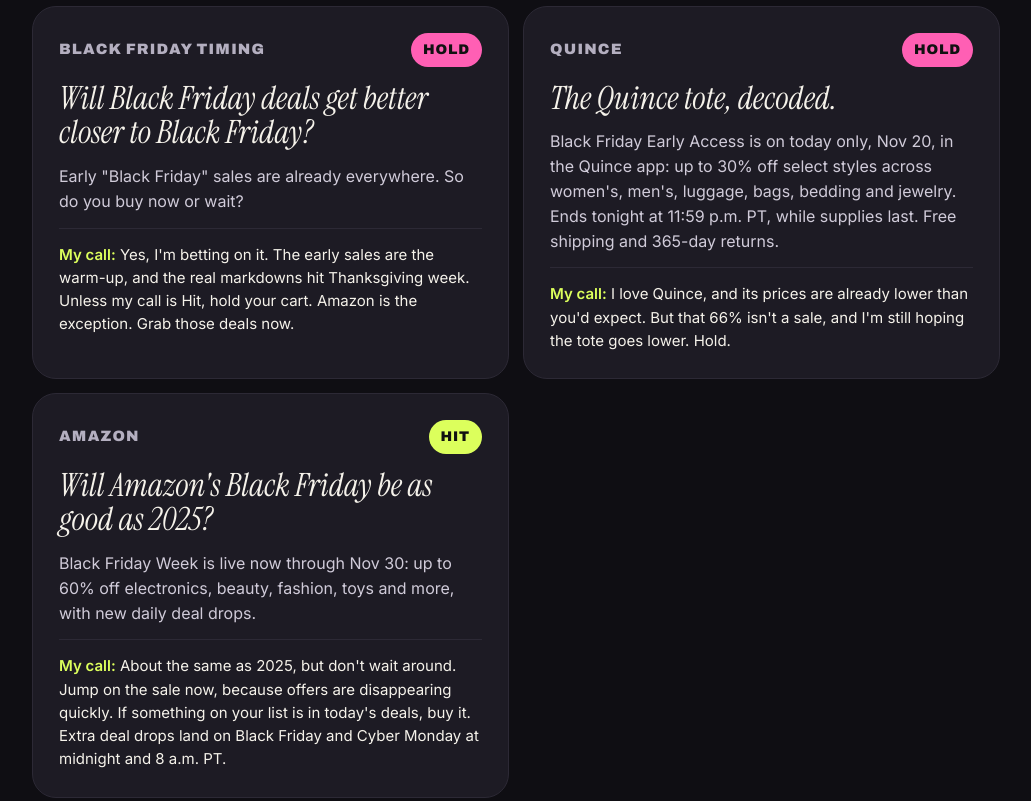
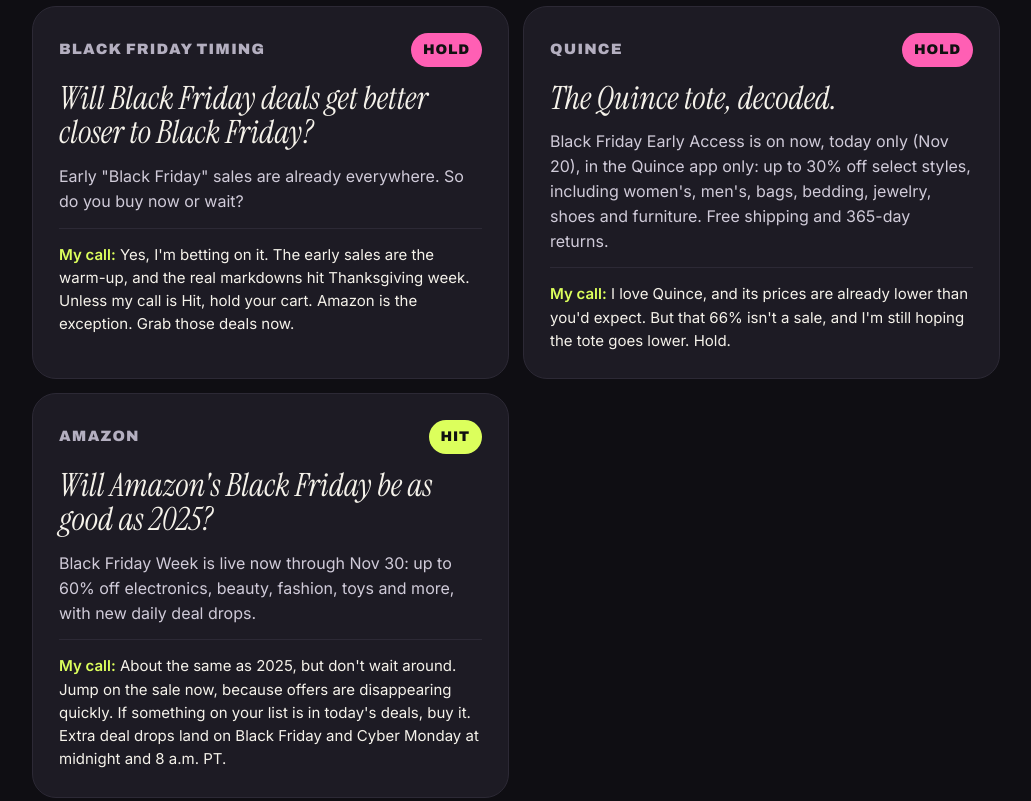
Before and after one commit to H2marketingnyfl68/hillslist, a plain HTML site: page index.html in a window 1280 px wide. Shown: the part 2020-2821 px from the top of the page, without its empty margins (124-1155 px from the left). Drawn offline with Linux system fonts and the light colour scheme.

Commit message:
Quince: early access is today only, select styles
Co-Authored-By: Claude Opus 5.5 <noreply@anthropic.com>
Claude-Session: https://claude.ai/code/session_01CdRMeJeqAEx57StFMW2weL

```diff
--- a/index.html
+++ b/index.html
@@ -853,7 +853,7 @@ const UPDATES = {
   "Kiehl's": {status:"review", discount:30, checked:"Nov 19, 2026 · retailer site", source:"https://www.kiehls.com/skincare-advice/holiday-gift-guide.html",
     offer:"No Black Friday sale posted yet. Kiehl's 2026 Holiday Gift Guide shows many items at 30% off, with the discount applied in the cart."},
   "Quince": {verdict:"hit", status:"confirmed", discount:30, checked:"Nov 20, 2026 · brand email + retailer site", source:"https://www.quince.com/shop/black-friday-deals-2026",
-    offer:"Black Friday Early Access is on today only, Nov 20, in the Quince app: up to 30% off select styles across women's, men's, luggage, bags, bedding and jewelry. Ends tonight at 11:59 p.m. PT, while supplies last. Free shipping and 365-day returns.",
+    offer:"Black Friday Early Access is on now, today only (Nov 20), in the Quince app only: up to 30% off select styles, including women's, men's, bags, bedding, jewelry, shoes and furniture. Free shipping and 365-day returns.",
     note:"Hit. Quince rarely discounts, so up to 30% off is worth it. Shop in the app starting tomorrow."},
   "TJ Maxx": {status:"confirmed", discount:0, checked:W, source:"https://tjmaxx.tjx.com/",
     offer:"No Black Friday sale. TJX Rewards cardmembers get early shopping hours Nov 20–22, 8:30–10:30 a.m. Everyday prices are as usual."},
```
